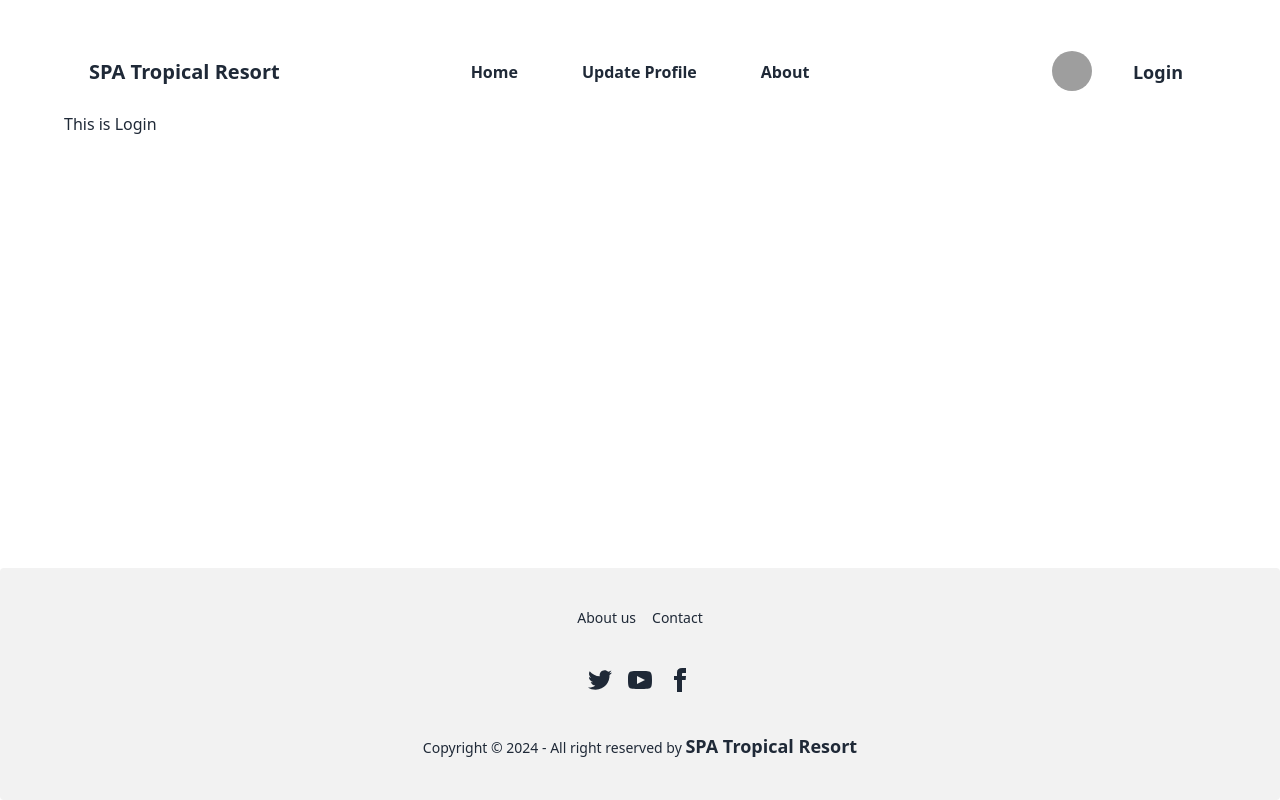
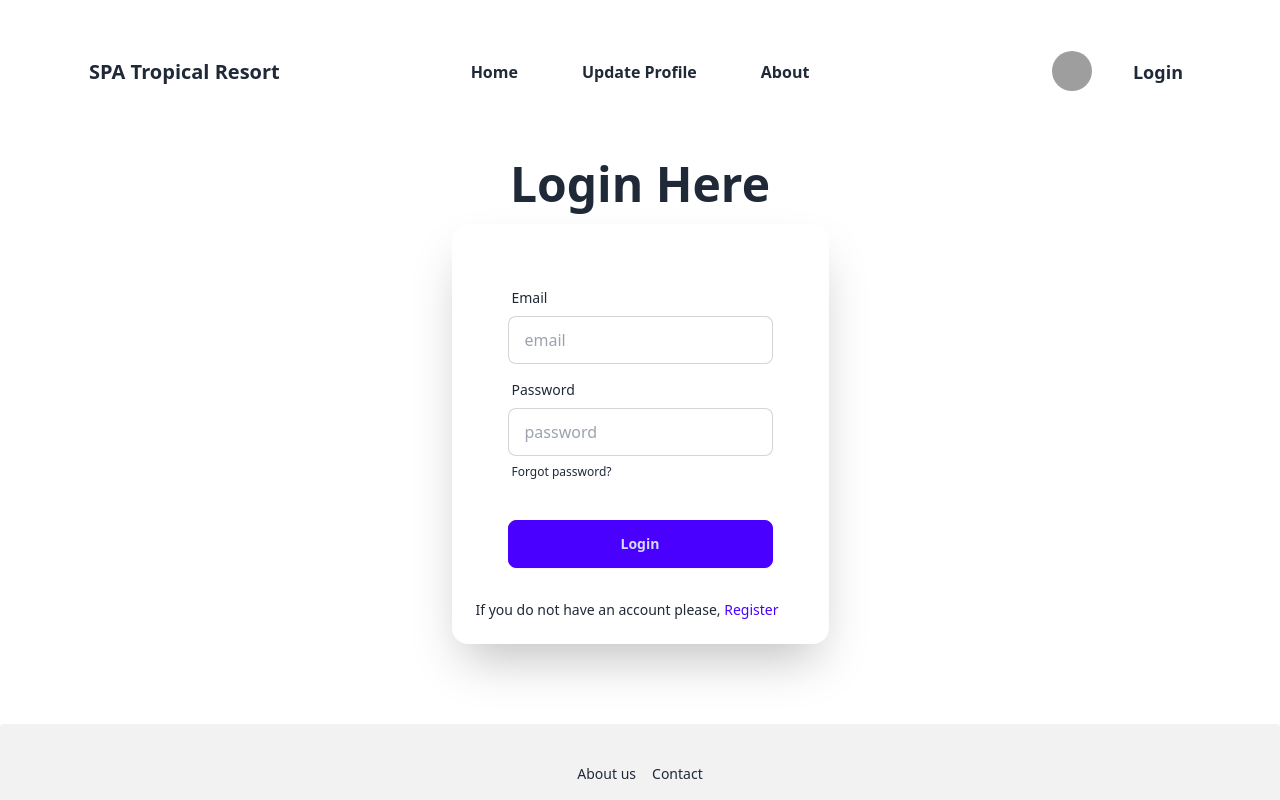
Before and after one commit to baharul-islam-shuvo/real-estate-simple-firebase-SPA-b9-a9, a React (Vite) app: page /login in a window 1280 px wide. Shown: the top 800 px of the page. Built offline with nearby package versions, Linux system fonts and the light colour scheme; grey boxes are pictures that could not be loaded.

Commit message:
Home ResortDetails About almost done

```diff
--- a/package.json
+++ b/package.json
@@ -15,7 +15,9 @@
     "prop-types": "^15.8.1",
     "react": "^18.3.1",
     "react-dom": "^18.3.1",
+    "react-hot-toast": "^2.4.1",
     "react-router-dom": "^6.27.0",
+    "react-toastify": "^10.0.6",
     "sort-by": "^1.2.0"
   },
   "devDependencies": {
--- a/src/Components/NewsLetter/NewsLetter.jsx
+++ b/src/Components/NewsLetter/NewsLetter.jsx
@@ -2,13 +2,13 @@ import { Link } from "react-router-dom";
 import newsImg from "../../../../resort-img/ren-ran-bBiuSdck8tU-unsplash.jpg"
 const NewsLetter = () => {
     return (
-        <div className="hero bg-transparent">
+        <div className="hero bg-base-100 shadow-xl rounded-xl">
             <div className="hero-content flex-col lg:flex-row-reverse">
                 <img
                     src={newsImg}
-                    className="max-w-sm rounded-xl opacity-60 shadow-2xl w-[250px]" />
+                    className="max-w-sm rounded-xl  shadow-2xl w-[250px]" />
                 <div>
-                    <h1 className="text-4xl font-bold">Newsletter</h1>
+                    {/* <h1 className="text-4xl font-bold">NEWSLETTER</h1> */}
                     <p className="py-6">
                         <span className="font-bold text-lg">“Stay Connected with Nature’s Best”</span>
                         <br />
@@ -20,7 +20,7 @@ const NewsLetter = () => {
                         <br />
                         <span className="text-lg font-semibold">🌿 Join us in making travel meaningful – directly in your inbox.</span>
                     </p>
-                    <Link to="/login"><button className="btn btn-glass font-bold">Stay Connected</button></Link>
+                    <Link to="/login"><button className="btn btn-neutral font-bold">Stay Connected</button></Link>
                 </div>
             </div>
         </div>
--- a/src/Components/Resort/Resort.jsx
+++ b/src/Components/Resort/Resort.jsx
@@ -1,8 +1,9 @@
 import PropTypes from 'prop-types';
+import { Link } from 'react-router-dom';
 const Resort = ({ resort }) => {
-    const { image, estate_title, description, price, segment_name, status, location, facilities } = resort;
+    const { id, image, estate_title, price, segment_name, location } = resort;
     return (
-        <div className="card card-compact bg-base-100 w-96 shadow-xl">
+        <div className="card card-compact bg-base-100 w-96 shadow-xl flex flex-col">
             <figure>
                 <img
                     className='w-[384px] h-[269px]'
@@ -11,21 +12,16 @@ const Resort = ({ resort }) => {
             </figure>
             <div className="card-body">
                 <h2 className="card-title text-2xl font-bold">{estate_title}</h2>
-                <div className='mb-3'>
+                <div className='mb-3  flex-grow'>
                     <p className='text-lg font-bold mb-3'>Segment: {segment_name}</p>
-                    <p className='font-semibold mb-2'>{description}</p>
                     <p className='font-bold'>Location: {location}</p>
-                    <p className='font-semibold'>Status: {status}</p>
                     <p className='font-bold text-xl'>{price}</p>
                 </div>
-                <div className='text-violet-300'>
-                    {
-                        facilities.map(facility => <li key={facility}>{facility}</li>)
-                    }
-                </div>
-                <div className="card-actions justify-end">
-                    <button className="btn btn-glass">View Resort</button>
-                </div>
+                <Link to={`/${id}`}>
+                    <div className="card-actions justify-end">
+                        <button className="btn btn-neutral">View Resort</button>
+                    </div>
+                </Link>
             </div>
         </div>
     );
--- a/src/Components/Slider/Slider.jsx
+++ b/src/Components/Slider/Slider.jsx
@@ -1,6 +1,6 @@
 const Slider = () => {
     return (
-        <div className="carousel w-full rounded-lg opacity-80 mt-10">
+        <div className="carousel w-full rounded-lg mt-10">
             <div id="slide1" className="carousel-item relative w-full">
                 <img
                     src="https://i.ibb.co.com/R7jj83k/unsplash.jpg"
--- a/src/Pages/About/About.jsx
+++ b/src/Pages/About/About.jsx
@@ -1,7 +1,31 @@
 const About = () => {
     return (
-        <div>
-            <h2>This is About</h2>
+        <div className="card bg-base-100 w-full shadow-xl mt-8 mb-6">
+            <div className="card-body">
+                <h2 className="card-title text-3xl font-bold">About Us</h2>
+                <p>
+                    <div className="text-lg">
+                        Welcome to our real estate platform, where we connect you with the finest residential properties tailored to your lifestyle. Whether you are searching for a luxurious villa, a cozy apartment, or an eco-friendly resort, our curated selection offers a variety of choices to suit every need.
+                        <br />
+
+                        Our mission is to provide seamless property experiences, ensuring you find the perfect place to live, invest, or vacation. We focus on trust, transparency, and customer satisfaction, offering personalized assistance at every step of your journey.
+                        <br />
+
+                        With a passion for excellence, we bring together premium estates, competitive pricing, and modern facilities. From family homes in the city to peaceful retreats in nature, we make your property search simple, secure, and enjoyable.
+                    </div>
+                    <br />
+
+                    <span className="text-3xl font-bold">Why Choose Us?</span>
+                    <div className="mt-6 space-y-3">
+                        <li>Diverse Property Listings: From urban apartments to luxurious resorts and nature retreats.</li>
+                        <li>Transparency & Trust: We ensure clear pricing, property details, and reliable service.</li>
+                        <li>Personalized Support: Our team assists you in every phase of your journey, from search to purchase or rental.</li>
+                        <li>Modern Amenities: Properties equipped with contemporary facilities to meet your needs.</li>
+                        <li>Customer-Centered Approach: Your satisfaction is our top priority.</li>
+                    </div>
+                </p>
+
+            </div>
         </div>
     );
 };
--- a/src/Pages/Login/Login.jsx
+++ b/src/Pages/Login/Login.jsx
@@ -1,7 +1,38 @@
+import { Link } from "react-router-dom";
+
 const Login = () => {
     return (
-        <div>
-            <h2>This is Login</h2>
+        <div className="hero mt-8 mb-8">
+            <div className="hero-content flex-col">
+                <div className="text-center lg:text-left">
+                    <h1 className="text-5xl font-bold">Login Here</h1>
+                </div>
+                <div className="card p-6 bg-base-100 w-full max-w-sm shrink-0 shadow-2xl">
+                    <form className="card-body">
+                        <div className="form-control">
+                            <label className="label">
+                                <span className="label-text">Email</span>
+                            </label>
+                            <input type="email" placeholder="email" className="input input-bordered" required />
+                        </div>
+                        <div className="form-control">
+                            <label className="label">
+                                <span className="label-text">Password</span>
+                            </label>
+                            <input type="password" placeholder="password" className="input input-bordered" required />
+                            <label className="label">
+                                <a href="#" className="label-text-alt link link-hover">Forgot password?</a>
+                            </label>
+                        </div>
+                        <div className="form-control mt-6">
+                            <button className="btn btn-primary">Login</button>
+                        </div>
+                    </form>
+                    <div className="text-sm">
+                        If you do not have an account please, <Link to="/register" className="text-primary">Register</Link>
+                    </div>
+                </div>
+            </div>
         </div>
     );
 };
--- /dev/null
+++ b/src/Pages/Register/Register.jsx
@@ -0,0 +1,10 @@
+
+const Register = () => {
+    return (
+        <div>
+            <h2>This is Register</h2>
+        </div>
+    );
+};
+
+export default Register;
--- /dev/null
+++ b/src/Pages/ResortDetails/ResortDetails.jsx
@@ -0,0 +1,49 @@
+import { useLoaderData, useParams } from "react-router-dom";
+import { ToastContainer, toast } from 'react-toastify';
+import 'react-toastify/dist/ReactToastify.css';
+const ResortDetails = () => {
+
+    const resortDetails = useLoaderData();
+    const { id } = useParams();
+    const idInt = parseInt(id);
+    const resort = resortDetails.find(resort => resort.id === idInt);
+    const { estate_title, segment_name, description, price, area, location, facilities, image } = resort;
+
+    // toast
+    const notify = () => toast("You've Successfully Checked In");
+
+    return (
+        <div className="p-5 rounded-xl mx-auto sm:p-10 md:p-16 bg-transparent  text-gray-100 dark:text-gray-800">
+            <div className="flex flex-col max-w-3xl mx-auto overflow-hidden rounded">
+                <img src={image} alt="" className="w-full rounded h-60 sm:h-96 bg-gray-500 dark:bg-gray-500" />
+                <div className="p-3 pb-8 m-4 mx-auto -mt-16 space-y-6 lg:max-w-2xl sm:px-10 sm:mx-12 lg:rounded-md bg-gray-600 dark:bg-gray-300">
+                    <div className="space-y-2">
+                        <a rel="noopener noreferrer" href="#" className="inline-block text-2xl font-semibold sm:text-3xl">{estate_title}</a>
+                        <p className="text-xs text-gray-400 dark:text-gray-600">
+                            <a rel="noopener noreferrer" href="#" className="text-sm hover:underline">{location}</a>
+                        </p>
+                    </div>
+                    <div className="text-gray-100 dark:text-gray-800">
+                        <p>{description}</p>
+                    </div>
+                    <div>
+                        <p className="text-lg font-semibold">{price}</p>
+                        <p className="text-sm">{area}</p>
+                        <p className="text-sm">{segment_name} Suite</p>
+                    </div>
+                    <div className="flex space-x-2">
+                        {
+                            facilities.map((facility, idx) => <li key={idx}>{facility}</li>)
+                        }
+                    </div>
+                    <div className="flex justify-end">
+                        <ToastContainer />
+                        <button onClick={notify} className="btn btn-neutral">Check In</button>
+                    </div>
+                </div>
+            </div>
+        </div>
+    );
+};
+
+export default ResortDetails;
--- a/src/Routes/Routes.jsx
+++ b/src/Routes/Routes.jsx
@@ -6,8 +6,7 @@ import Root from "../Root/Root";
 import UpdateProfile from "../Pages/UpdateProfile/UpdateProfile";
 import About from "../Pages/About/About";
 import Login from "../Pages/Login/Login";
-import Resorts from "../Components/Resorts/Resorts";
-import Resort from "../Components/Resort/Resort";
+import ResortDetails from "../Pages/ResortDetails/ResortDetails";
 
 const router = createBrowserRouter([
     {
@@ -32,14 +31,9 @@ const router = createBrowserRouter([
                 element: <Login></Login>
             },
             {
-                path: "/resorts",
-                element: <Resorts></Resorts>,
-                loader: () => fetch("/resort.json")
-            },
-            {
-                path: "/resort-description",
-                element: <Resort></Resort>,
-                loader: () => fetch("/resort.json")
+                path: "/:id",
+                element: <ResortDetails></ResortDetails>,
+                loader: ()=> fetch("/resort.json")
             },
 
         ]
```
Also changed, not shown: 1 other file (tests, documents, lock files or other folders).
